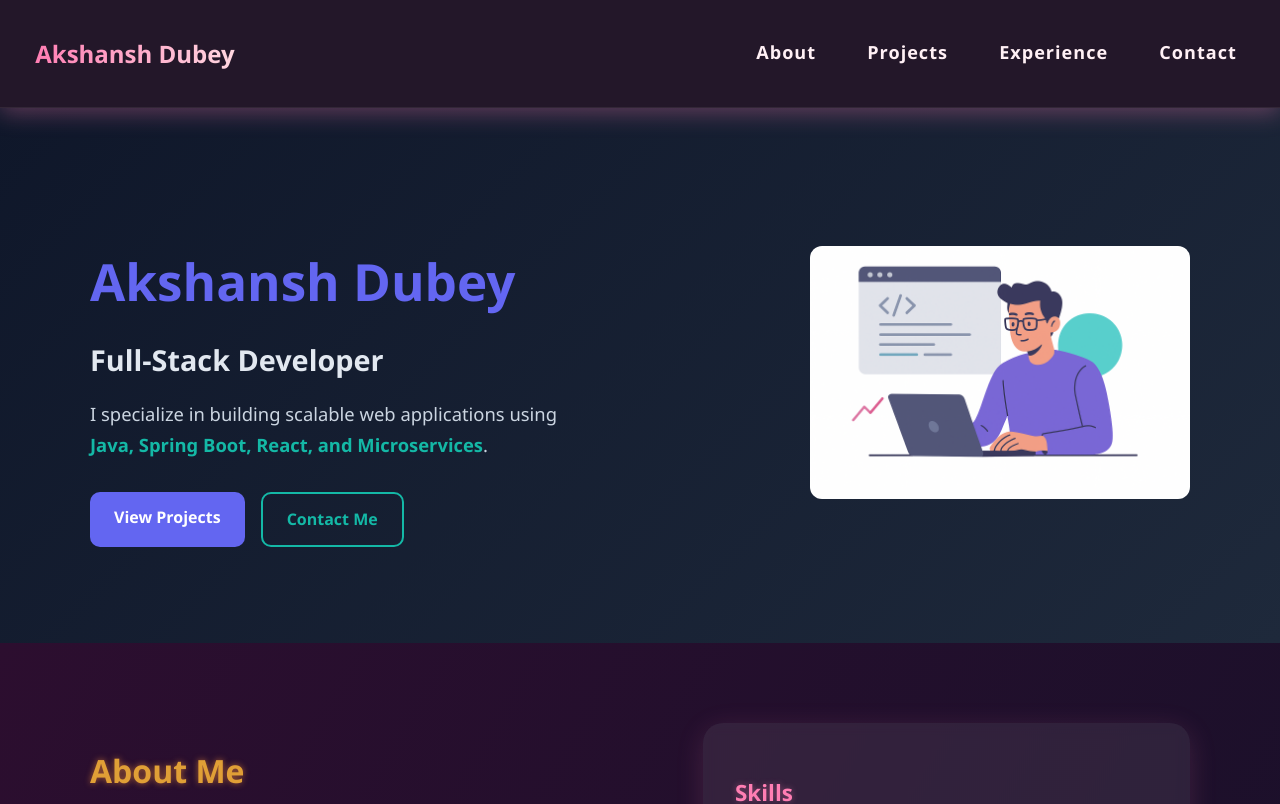
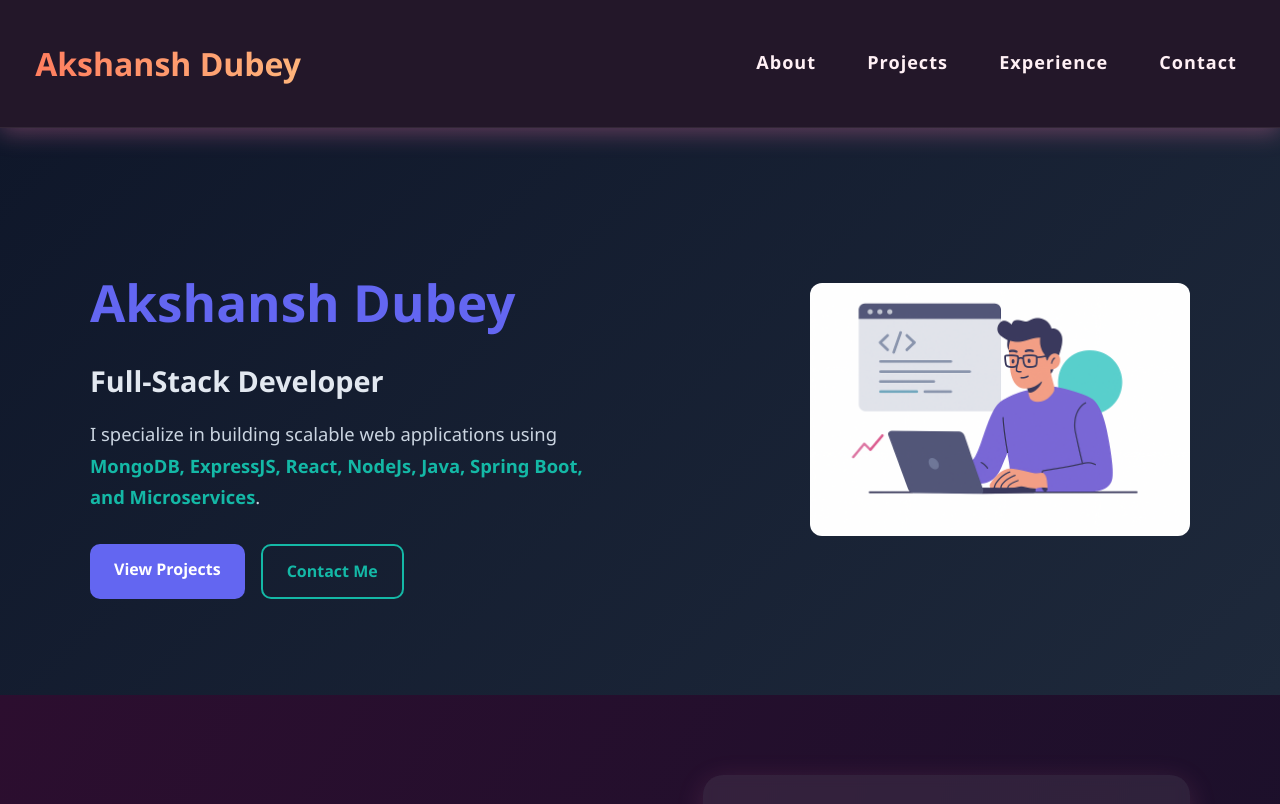
Before and after one commit to Akshansh97/my-portfolio, a React (Create React App) app: page / in a window 1280 px wide. Shown: the top 804 px of the page. Built offline with nearby package versions, Linux system fonts and the light colour scheme.

Commit message:
changed cursor to pointer

```diff
--- a/src/App.css
+++ b/src/App.css
@@ -26,12 +26,10 @@ body {
 
 /* Gradient Logo */
 .header .logo {
-  cursor: pointer;
-  font-weight: 800;
-  font-size: 1.5rem;
-  background: linear-gradient(90deg, #ff7eb3, #ffd6e0);
-  -webkit-background-clip: text;
-  -webkit-text-fill-color: transparent;
+  background: linear-gradient(90deg, #ff7e5f, #feb47b);
+  -webkit-background-clip: text; /* For Chrome, Safari */
+  -webkit-text-fill-color: transparent; /* For Chrome, Safari */
+  background-clip: text; /* Standard property for other browsers */
   transition: transform 0.3s ease;
 }
 
@@ -48,6 +46,7 @@ body {
 .nav-link {
   color: #fff0f5;
   text-decoration: none;
+  cursor: pointer;
   font-weight: 600;
   font-size: 1.13rem;
   letter-spacing: 1px;
--- a/src/App.js
+++ b/src/App.js
@@ -41,7 +41,7 @@ const Header = () => {
             offset={-70}
             className="nav-link"
             activeClass="active"
-            onClick={() => setIsOpen(false)} // close menu on click
+            onClick={() => setIsOpen(false)}
           >
             {section.charAt(0).toUpperCase() + section.slice(1)}
           </Link>
@@ -67,7 +67,7 @@ const Home = () => (
           I specialize in building scalable web applications using
           <span className="highlight">
             {" "}
-            Java, Spring Boot, React, and Microservices
+            <br></br>MongoDB, ExpressJS, React, NodeJs, Java, Spring Boot, and Microservices
           </span>
           .
         </p>
```
